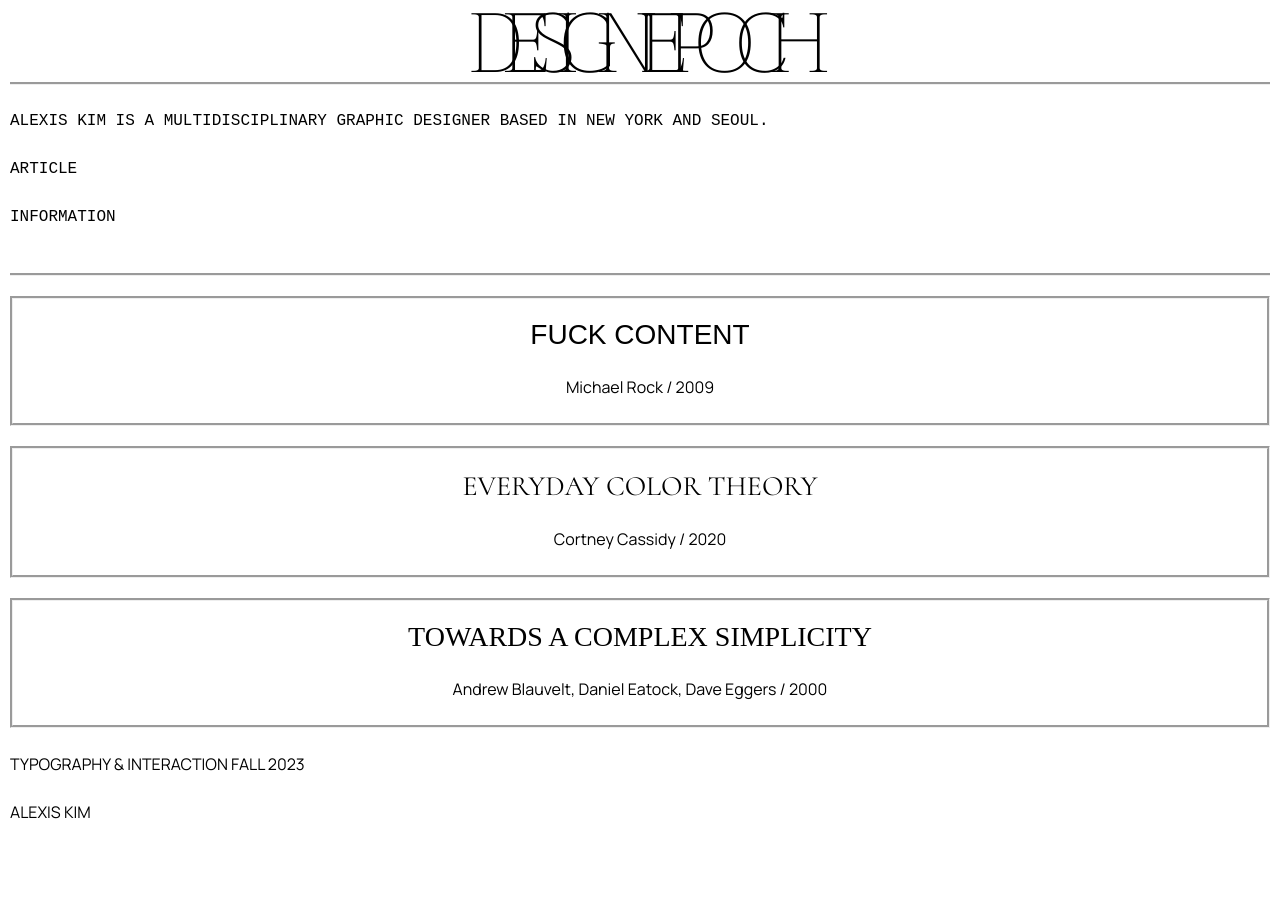
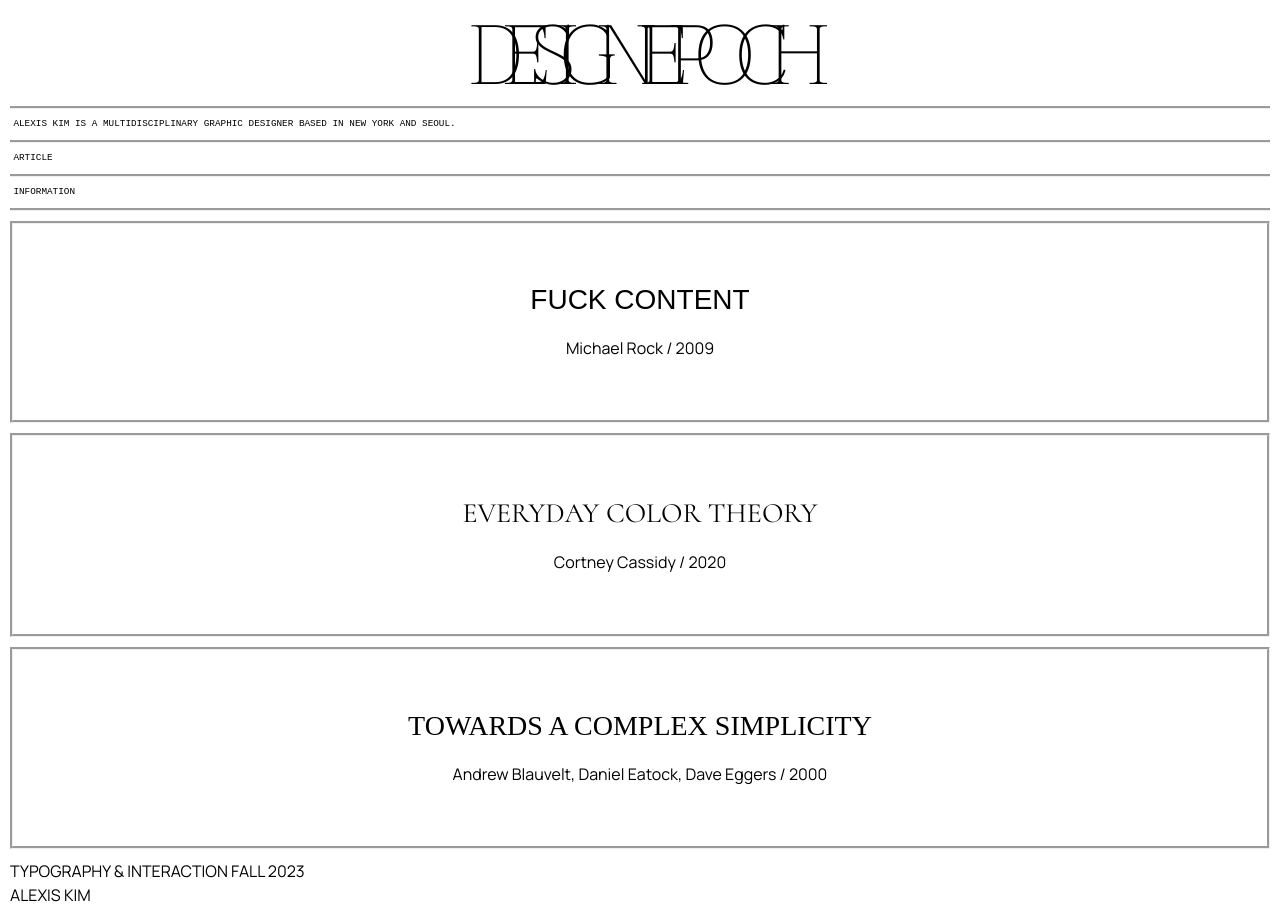
Before and after one commit to Alyxwestro/binding, a plain HTML site: page index.html in a window 1280 px wide. Before the commit the page ends 858 px from the top, so only its background shows below. Drawn offline with Linux system fonts and the light colour scheme; a web font is replaced by a local one.

Commit message:
fixed style

```diff
--- a/common.css
+++ b/common.css
@@ -32,6 +32,7 @@ h3{
 h4{
     font-family: var(--font-display);
 }
+
 body{
     font-family: var(--font-display);
 }
@@ -40,3 +41,7 @@ blockquote{
     font-family: var(--font-display);
     font-weight: 500;
 }
+
+p{
+    line-height: var(--baseline);
+ }
--- a/direction-1.css
+++ b/direction-1.css
@@ -16,37 +16,26 @@
     --baseline: 24px;
 }
 
-html {
-    overflow-y: scroll;
-}
-
 header{
     font-size: calc(6* var(--font-size));
     font-weight: 100;
     letter-spacing: -1.2rem;
     border-bottom: groove;
+    line-height: calc(var(--baseline) * 4/1 );
 }
 
-aside{
-    border-bottom: groove;
-    margin-top: var(--spacing);
-    margin-bottom: var(--spacing);
-    padding-bottom: var(--spacing);
-
+div{
+ border-bottom: groove;
+ padding: calc(1/7*var(--baseline));
+ font-size: calc(2/3 * var(--font-size));
 }
 
 section{
     border-style: groove;
     justify-content: center;
-    margin-top: var(--spacing);
-    margin-bottom: var(--spacing);
-    padding-top: var(--spacing);
-    padding-bottom: calc(var(--spacing)-10px);
+    margin-top: calc(1/2*var(--spacing));
+    margin-bottom: calc(1/2*var(--spacing));
+    padding-top: calc(3*var(--spacing));
+    padding-bottom: calc(3*var(--spacing));
     text-align: center;
 }
-
-p{
-   line-height: var(--baseline);
-   margin-bottom: var(--baseline);
-   margin-top: var(--baseline);
-}
--- a/index.html
+++ b/index.html
@@ -17,13 +17,13 @@
     <body>
 
         <header>
-            <p>DESIGN EPOCH</p>
+            <h5>DESIGN EPOCH</h5>
         </header>
 
         <aside>
-            <p>ALEXIS KIM IS A MULTIDISCIPLINARY GRAPHIC DESIGNER BASED IN NEW YORK AND SEOUL.</p>
-            <p>ARTICLE</p>
-            <p>INFORMATION</p>
+            <div><p>ALEXIS KIM IS A MULTIDISCIPLINARY GRAPHIC DESIGNER BASED IN NEW YORK AND SEOUL.</p></div>
+            <div><p>ARTICLE</p></div>
+            <div><p>INFORMATION</p></div>
         </aside>
 
         <main>
```
Also changed, not shown: index2.html (+11 -0 lines), index3.html (+11 -0 lines).
